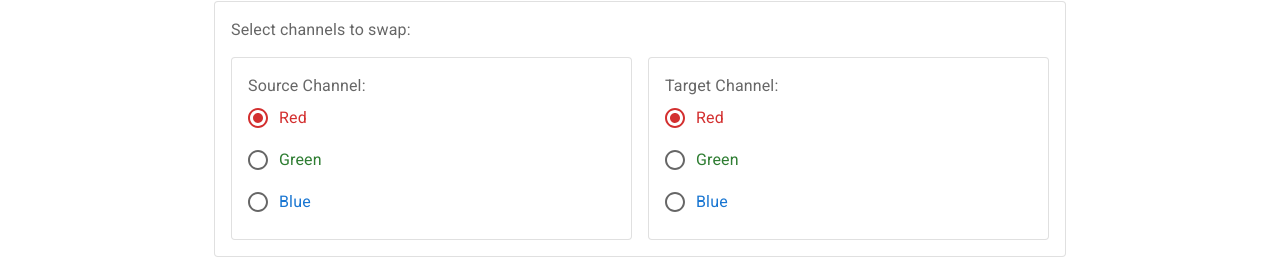
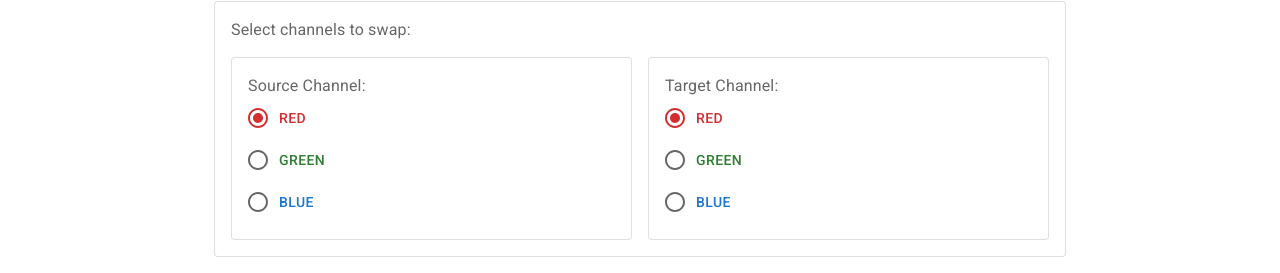
Before and after one commit to connordelacruz/react-p5-channel-shift, a React (Create React App) app: page / in a window 1280 px wide. Both pictures are taken after a click on the tab "SWAP CHANNELS". Shown: the part 127-400 px from the top of the page. Built offline with nearby package versions, Linux system fonts and the light colour scheme.

Commit message:
made channel radios and labels into their own generic components

```diff
--- a/src/RandomizeToolUI.jsx
+++ b/src/RandomizeToolUI.jsx
@@ -12,6 +12,7 @@ import {
 } from '@mui/material'
 import * as Constants from './Constants'
 import React from 'react'
+import { ChannelLabel } from './common/ChannelLabel'
 
 // ================================================================================
 // Randomization Options Tool UI
@@ -161,12 +162,7 @@ const RandomizeShiftTableRow = ({
   return (
     <TableRow>
       <TableCell>
-        <Typography
-          variant="button"
-          sx={ { color: `${ Constants.CHANNEL_MUI_COLORS[channelOffset] }.main` } }
-        >
-          { Constants.CHANNEL_DISPLAY_NAMES[channelOffset] }
-        </Typography>
+        <ChannelLabel channelOffset={channelOffset} />
       </TableCell>
       <TableCell align="center">
         <RandomizeShiftDimensionCheckbox
--- a/src/SwapChannelsToolUI.jsx
+++ b/src/SwapChannelsToolUI.jsx
@@ -1,64 +1,21 @@
-import { FormControl, FormControlLabel, FormLabel, Grid, Paper, Radio, RadioGroup } from '@mui/material'
-import * as Constants from './Constants'
+import { FormLabel, Grid, Paper } from '@mui/material'
 import React from 'react'
+import { ChannelRadioGroup } from './common/ChannelRadioGroup'
 
 // ================================================================================
 // Swap Channels Tool UI
 // ================================================================================
-// TODO: cleanup code, make comments consistent
 
-// Channel Swap Radio Component
-const ChannelRadio = ({ channelOffset }) => {
-  return (
-    <FormControlLabel
-      value={ channelOffset }
-      label={ Constants.CHANNEL_DISPLAY_NAMES[channelOffset] }
-      control={ <Radio color={ Constants.CHANNEL_MUI_COLORS[channelOffset] }/> }
-      sx={ { color: `${ Constants.CHANNEL_MUI_COLORS[channelOffset] }.main` } }
-    />
-  )
-}
-
-// TODO: make more generic so it can be re-used in randomize swap
-// RGB Channel Radios Component
-const ChannelRadioGroup = ({
-                             labelText, labelId, radioGroupName,
-                             selectedChannelOffsetState, stateSetterFunction
-                           }) => {
-  // Radio elements
-  const channelRadios = Constants.CHANNEL_OFFSETS.map((channelOffset) =>
-    <ChannelRadio
-      key={ channelOffset.toString() }
-      channelOffset={ channelOffset }
-    />
-  )
-
-  // Radio group on change listener
-  const channelRadioOnChange = (event) => {
-    stateSetterFunction(event.target.value)
-  }
-
-  return (
-    <FormControl>
-      <FormLabel
-        id={ labelId }
-        color={ Constants.CHANNEL_MUI_COLORS[selectedChannelOffsetState] }
-      >
-        { labelText }:
-      </FormLabel>
-      <RadioGroup
-        value={ selectedChannelOffsetState }
-        onChange={ channelRadioOnChange }
-        aria-labelledby={ labelId }
-        name={ radioGroupName }
-      >
-        { channelRadios }
-      </RadioGroup>
-    </FormControl>
-  )
-}
-
-// Swap Channels Tool UI Component
+/**
+ * Swap channels tool UI component.
+ *
+ * @param sourceChannel
+ * @param setSourceChannel
+ * @param targetChannel
+ * @param setTargetChannel
+ * @return {Element}
+ * @constructor
+ */
 export const SwapChannelsToolUI = ({
                                      sourceChannel, setSourceChannel,
                                      targetChannel, setTargetChannel
--- /dev/null
+++ b/src/common/ChannelLabel.jsx
@@ -0,0 +1,20 @@
+import { Typography } from '@mui/material'
+import * as Constants from '../Constants'
+
+/**
+ * Stylized label for RGB channel.
+ *
+ * @param channelOffset
+ * @return {JSX.Element}
+ * @constructor
+ */
+export const ChannelLabel = ({channelOffset}) => {
+  return (
+    <Typography
+      variant="button"
+      sx={ { color: `${ Constants.CHANNEL_MUI_COLORS[channelOffset] }.main` } }
+    >
+      { Constants.CHANNEL_DISPLAY_NAMES[channelOffset] }
+    </Typography>
+  )
+}
--- /dev/null
+++ b/src/common/ChannelRadioGroup.jsx
@@ -0,0 +1,70 @@
+import { FormControl, FormControlLabel, FormLabel, Radio, RadioGroup, Typography } from '@mui/material'
+import * as Constants from '../Constants'
+import React from 'react'
+import { ChannelLabel } from './ChannelLabel'
+
+/**
+ * RGB channel radio component.
+ *
+ * @param channelOffset
+ * @return {Element}
+ * @constructor
+ */
+const ChannelRadio = ({ channelOffset }) => {
+  return (
+    <FormControlLabel
+      value={ channelOffset }
+      label={ <ChannelLabel channelOffset={channelOffset} /> }
+      control={ <Radio color={ Constants.CHANNEL_MUI_COLORS[channelOffset] }/> }
+      sx={ { color: `${ Constants.CHANNEL_MUI_COLORS[channelOffset] }.main` } }
+    />
+  )
+}
+
+/**
+ * RGB channel radio group component.
+ *
+ * @param labelText
+ * @param labelId
+ * @param radioGroupName
+ * @param selectedChannelOffsetState
+ * @param stateSetterFunction
+ * @return {Element}
+ * @constructor
+ */
+export const ChannelRadioGroup = ({
+                                    labelText, labelId, radioGroupName,
+                                    selectedChannelOffsetState, stateSetterFunction
+                                  }) => {
+  // Radio elements
+  const channelRadios = Constants.CHANNEL_OFFSETS.map((channelOffset) =>
+    <ChannelRadio
+      key={ channelOffset.toString() }
+      channelOffset={ channelOffset }
+    />
+  )
+
+  // Radio group on change listener
+  const channelRadioOnChange = (event) => {
+    stateSetterFunction(event.target.value)
+  }
+
+  return (
+    <FormControl>
+      <FormLabel
+        id={ labelId }
+        color={ Constants.CHANNEL_MUI_COLORS[selectedChannelOffsetState] }
+      >
+        { labelText }:
+      </FormLabel>
+      <RadioGroup
+        value={ selectedChannelOffsetState }
+        onChange={ channelRadioOnChange }
+        aria-labelledby={ labelId }
+        name={ radioGroupName }
+      >
+        { channelRadios }
+      </RadioGroup>
+    </FormControl>
+  )
+}
```
